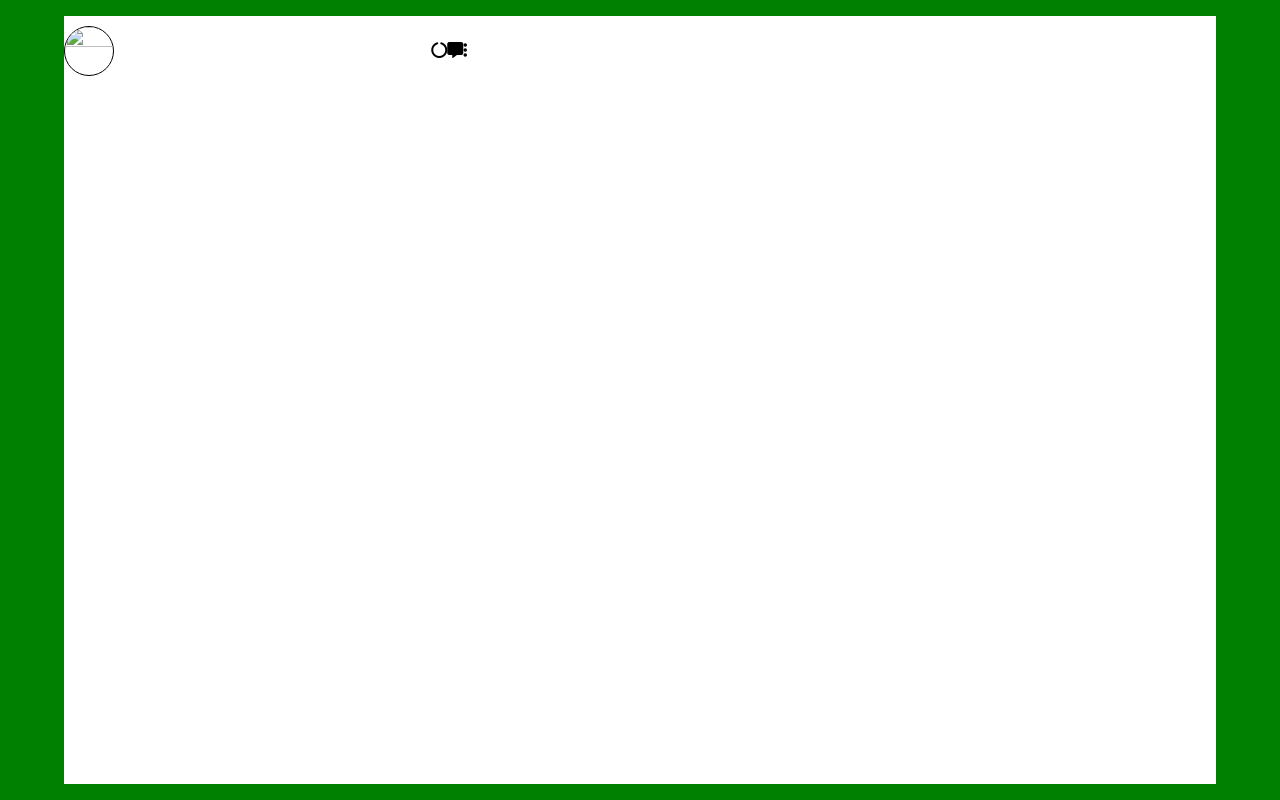
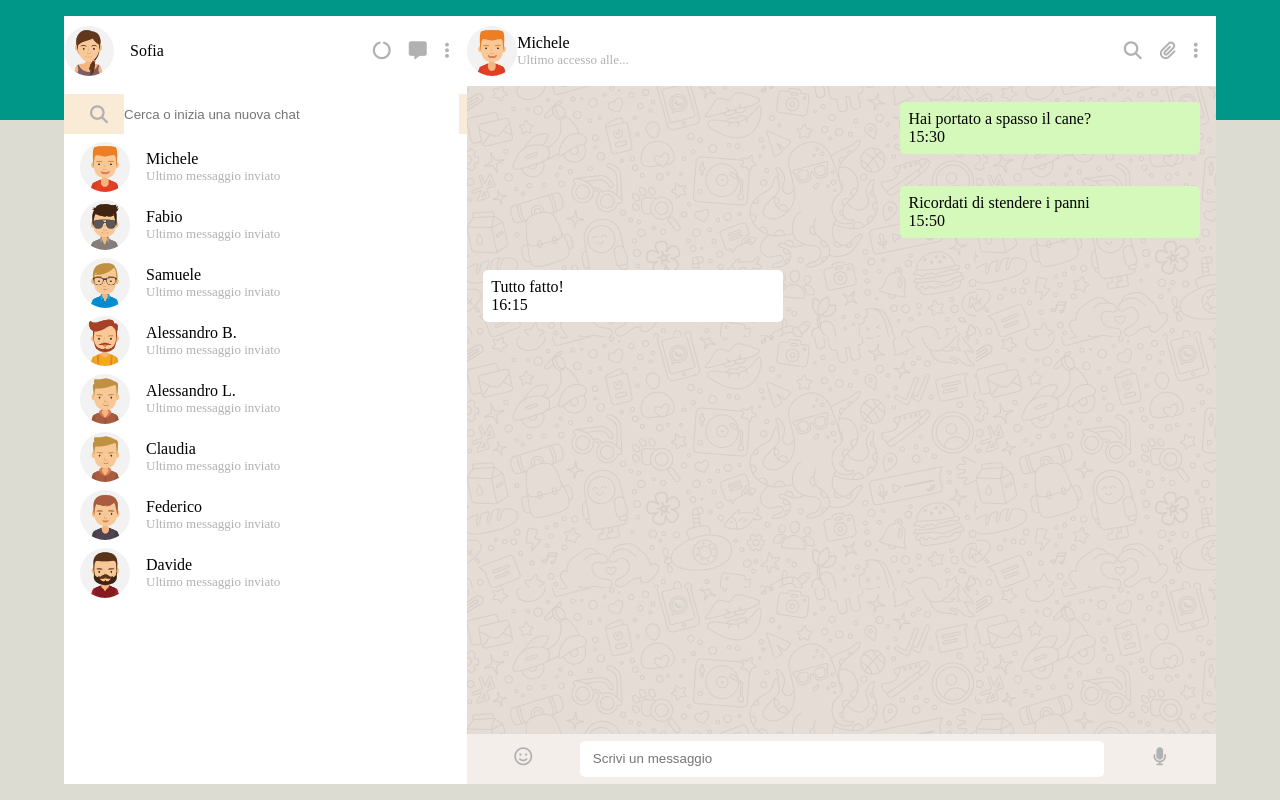
Before and after one commit to FeliceDArcangelo/vue-boolzapp, a plain HTML site: page index.html in a window 1280 px wide. Drawn offline with nearby package versions, Linux system fonts and the light colour scheme.

Commit message:
boozlapp parziale

```diff
--- a/assets/script.js
+++ b/assets/script.js
@@ -1,10 +1,12 @@
 const app = Vue.createApp({
     data(){
         return {
-        arrContacts: [
+            searchBar: '',
+            activeIndex: 0,
+            arrContacts: [
             {
                 name: 'Michele',
-                avatar: './img/avatar_1.png',
+                avatar: 'img/avatar_1.jpg',
                 visible: true,
                 messages: [
                     {
@@ -26,7 +28,7 @@ const app = Vue.createApp({
             },
             {
                 name: 'Fabio',
-                avatar: './img/avatar_2.png',
+                avatar: 'img/avatar_2.jpg',
                 visible: true,
                 messages: [
                     {
@@ -48,7 +50,7 @@ const app = Vue.createApp({
             },
             {
                 name: 'Samuele',
-                avatar: './img/avatar_3.png',
+                avatar: 'img/avatar_3.jpg',
                 visible: true,
                 messages: [
                     {
@@ -70,7 +72,7 @@ const app = Vue.createApp({
             },
             {
                 name: 'Alessandro B.',
-                avatar: './img/avatar_4.png',
+                avatar: 'img/avatar_4.jpg',
                 visible: true,
                 messages: [
                     {
@@ -87,7 +89,7 @@ const app = Vue.createApp({
             },
             {
                 name: 'Alessandro L.',
-                avatar: './img/avatar_5.png',
+                avatar: 'img/avatar_5.jpg',
                 visible: true,
                 messages: [
                     {
@@ -104,7 +106,7 @@ const app = Vue.createApp({
             },
             {
                 name: 'Claudia',
-                avatar: './img/avatar_5.png',
+                avatar: 'img/avatar_5.jpg',
                 visible: true,
                 messages: [
                     {
@@ -126,7 +128,7 @@ const app = Vue.createApp({
             },
             {
                 name: 'Federico',
-                avatar: './img/avatar_7.png',
+                avatar: 'img/avatar_7.jpg',
                 visible: true,
                 messages: [
                     {
@@ -143,8 +145,8 @@ const app = Vue.createApp({
             },
             {
                 name: 'Davide',
-                avatar: './img/avatar_8.png',
-                visible: true,
+                avatar: 'img/avatar_8.jpg',
+                visible: false,
                 messages: [
                     {
                         date: '10/01/2020 15:30:55',
@@ -163,9 +165,41 @@ const app = Vue.createApp({
                     }
                 ],
             }
-        ]
+        ],
 
+    writeMessage: {
+        date: '',
+        message: '',
+        status: 'sent'
     }
+    }
+
+},
+methods: {
+    showChat(contact){
+        this.activeIndex = this.arrContacts.indexOf(contact)
+    },
+    estractData(data){
+	    return data.split(' ')[1].slice(0, -3);
+    },
+    upMessage(){
+            this.arrContacts[this.activeIndex].messages.push(this.writeMessage),
+
+            this.writeMessage = {
+                        date: '',
+                        message: '',
+                        status: 'sent'
+            }
+    }
+},
+computed: {
+
+    filterContact() {
+        return this.arrContacts.filter((arrContacts) => {
+            return arrContacts.name.toLowerCase().includes(this.searchBar.toLowerCase());
+
+        })
+    },
 }
 })
 
--- a/assets/style.css
+++ b/assets/style.css
@@ -6,7 +6,16 @@
 
 body{
     height: 100vh;
-    background-color: green;
+    background: linear-gradient(
+        to bottom,
+        rgb(0, 150, 136) 15%,
+        rgb(220, 220, 210) 0%
+    )
+}
+
+i{
+    font-size: large;
+    color: rgb(177, 177, 177);
 }
 
 .container{
@@ -25,21 +34,133 @@ body{
     height: 100%;
 }
 
-.list nav{
+.contactList{
+    list-style: none;
+    display: flex;
+    align-items: center;
+    margin: .5em;
+    margin-left: 1em;
+    gap: 1em;
+}
+
+.contact{
     height: 70px;
     display: flex;
+    align-items: center;
     justify-content: space-between;
+}
+
+.contact .myId{
+    display: flex;
+    align-items: center;
+    gap: 1em;
+}
+
+.myIdSymbols i{
+    padding-right: 1em;
+}
+
+.avatarImg{
+    width: 50px;
+    border-radius: 50%;
+}
+
+.underName{
+    font-size: small;
+    color: rgb(177, 177, 177);
+}
+
+.presearch{
+    background-color: antiquewhite;
+    height: 40px;
+}
+
+.searchContacts{
+    width: calc(100% - 1em);
+    height: calc(100% );
+    margin: .5em;
+    display: flex;
+    align-items: center;
+    gap: 1em;
+}
+
+.searchContacts i{
+    padding-inline: 1em;
+    width: 9%;
+}
+
+.searchContacts input{
+    width: 90%;
+    border: none;
+    height: 100%;
+}
+
+.textArea{
+    width: 65%;
+    height: 100%;
+}
+
+.contactMessaging{
+    height: 70px;
+    display: flex;
+    align-items: center;
+    justify-content: space-between;
+}
+
+.contactToMess{
+    display: flex;
     align-items: center;
 }
 
-.myId img{
-    width: 50px;
-    aspect-ratio: 1/1;
-    border-radius: 50%;
-    border: 1px solid black;
+
+.contactGadget i{
+    padding-right: 1em;
+    font-size: large;
 }
 
-.tectArea{
-    width: 65%;
-    height: 100%;
+.messArea{
+    height: calc(100% - 120px);
+    background-image: url(../img/mine.jpg);
+    overflow: scroll;
+    display: flex;
+    flex-direction: column;
 }
+
+.message{
+    min-width: 40%;
+    max-width: 60%;
+	border-radius: 5px;
+    padding: .5em;
+    margin: 1em;
+}
+
+.receivedMess{
+    background-color: white;
+    align-self: flex-start;
+}
+.sentMess{
+    background-color: rgb(213, 249, 186);
+    align-self: flex-end;
+}
+
+.messBar{
+    height: 50px;
+    text-align: center;
+    background-color: rgb(243, 238, 234);
+    vertical-align: middle;
+}
+
+.messBar input{
+    height: calc(100% - 1em);
+    width: 70%;
+    margin-top: .5em;
+    margin-bottom: .5em;
+    border: none;
+    padding-inline: 1em;
+    border-radius: 5px;
+}
+
+.messBar i{
+    width: 15%;
+    text-align: center;
+}
--- a/index.html
+++ b/index.html
@@ -12,23 +12,63 @@
     <div id="root">
         <div class="container">
             <div class="list">
-                <nav>
+                <nav class="contact">
                     <div class="myId">
-                        <img src="" alt="">
-                        <div class="name"></div>
+                        <img class="avatarImg" src="img/avatar_io.jpg" alt="">
+                        <div class="name">Sofia</div>
                     </div>
-                    <div>
+                    <div class="myIdSymbols">
                         <i class="fa-solid fa-circle-notch"></i>
                         <i class="fa-solid fa-message"></i>
                         <i class="fa-solid fa-ellipsis-vertical"></i>
                     </div>
                 </nav>
                 <div></div>
-                <div></div>
-                <div v-for="(contact, i) in arrContact">{{ contact.name }}</div>
+                <div class="presearch">
+                    <div class="searchContacts">
+                        <i class="fa-solid fa-magnifying-glass"></i>
+                        <input type="text" placeholder="Cerca o inizia una nuova chat" v-model="searchBar">
+                    </div>
+                </div>
+                <ul>
+                    <li v-for="(contact, i) in arrContacts" class="contactList" @click="showChat(contact)">
+                        <img :src="contact.avatar" alt="" class="avatarImg" >
+                        <div>
+                            <div>{{ contact.name }}</div>
+                            <div class="underName">Ultimo messaggio inviato</div>
+                        </div>
+                    </li>
+                </ul>
 
             </div>
-            <div class="textArea"></div>
+            <div class="textArea">
+                <div class="contactMessaging">
+                    <div class="contactToMess">
+                        <img :src="arrContacts[activeIndex].avatar" alt="" class="avatarImg">
+                        <div class="info">
+                            <div>{{ arrContacts[activeIndex].name }}</div>
+                            <div class="underName">Ultimo accesso alle...</div>
+                        </div>
+                    </div>
+                    <div class="contactGadget">
+                        <i class="fa-solid fa-magnifying-glass"></i>
+                        <i class="fa-solid fa-paperclip"></i>
+                        <i class="fa-solid fa-ellipsis-vertical"></i>
+                    </div>
+                </div>
+                <div class="messArea">
+                    <div v-for="message in arrContacts[activeIndex].messages"
+                        :class="message.status == 'received' ? 'receivedMess' : 'sentMess'" class="message">
+                        <div>{{ message.message }}</div>
+                        <div>{{ estractData(message.date) }}</div>
+                    </div>
+                </div>
+                <div class="messBar">
+                    <i class="fa-regular fa-face-smile"></i>
+                    <input type="text" v-model="writeMessage.message" @keyup.enter="upMessage()" placeholder="Scrivi un messaggio">
+                    <i class="fa-solid fa-microphone"></i>
+                </div>
+            </div>
 
 
 
```
Also changed, not shown: img/avatar_1.jpg (added), img/avatar_2.jpg (added), img/avatar_3.jpg (added), img/avatar_4.jpg (added), img/avatar_5.jpg (added), img/avatar_6.jpg (added), img/avatar_7.jpg (added), img/avatar_8.jpg (added), img/avatar_io.jpg (added), img/mine.jpg (added), 1 other file.
